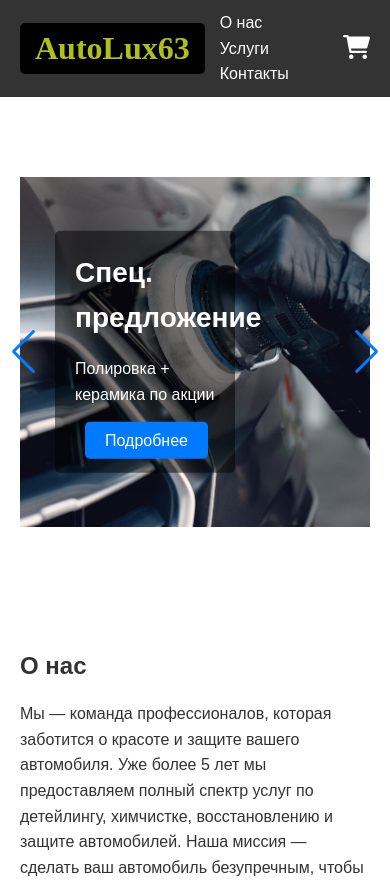
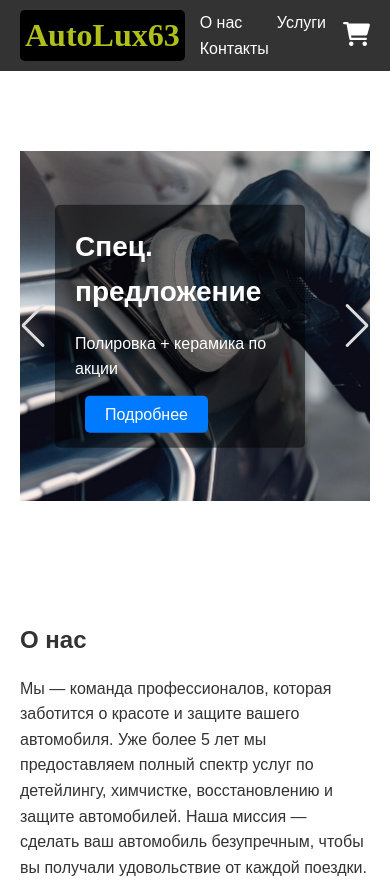
Before and after one commit to Deemeed/VEB_LAB, a plain HTML site: page index.html in a window 390 px wide. Shown: the top 883 px of the page. Drawn offline with nearby package versions, Linux system fonts and the light colour scheme.

Commit message:
Add files via upload

```diff
--- a/styles.css
+++ b/styles.css
@@ -46,8 +46,8 @@ section {
   font-family: serif;
   background-color: black;
   color: #B0BF1A;
-  padding-left: 15px;
-  padding-right: 15px;
+  padding-left: 5px;
+  padding-right: 5px;
   border-radius: 5px;
 }
 
@@ -91,10 +91,22 @@ section {
   align-items: center;
 }
 
+.swiper-button-next, .swiper-button-prev {
+  color: #ddd !important;
+}
+
+.swiper-button-next {
+  right: 5% !important;
+}
+
+.swiper-button-prev {
+  left: 5% !important;
+}
+
 .carousel-overlay {
   position: absolute;
   top: 50%;
-  left: 35px;
+  left: 10%;
   transform: translateY(-50%);
   color: #fff;
   text-align: left;
@@ -102,6 +114,12 @@ section {
   padding: 20px;
   border-radius: 5px;
   max-width: 40%;
+}
+
+@media (max-width: 768px) {
+  .carousel-overlay {
+    max-width: 60%;
+  }
 }
 
 .carousel-overlay h3 {
@@ -173,12 +191,21 @@ section {
 @media (max-width: 1200px) {
   .service-grid {
     grid-template-columns: repeat(3, 1fr);
+    gap: 10px;
+  }
+
+  .item1 {
+    grid-column: span 3;
   }
 }
 
 @media (max-width: 768px) {
   .service-grid {
-    grid-template-columns: repeat(2, 1fr);
+    grid-template-columns: repeat(2, 50%);
+  }
+
+  .item1 {
+    grid-column: span 2;
   }
 }
 
```
